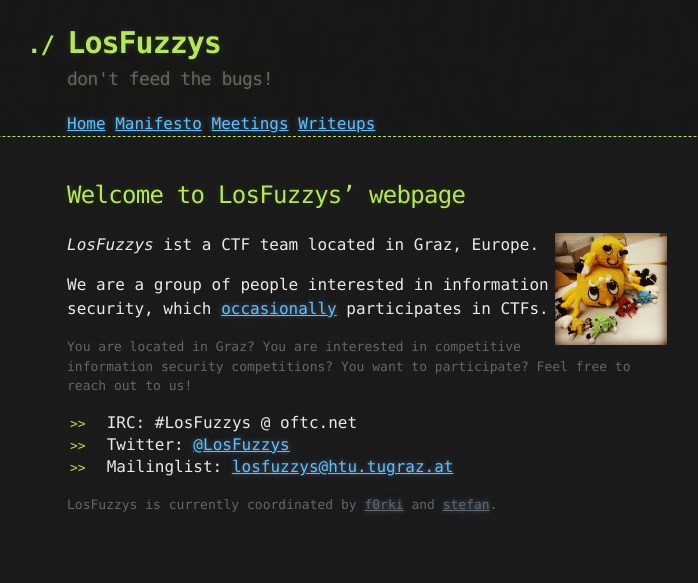
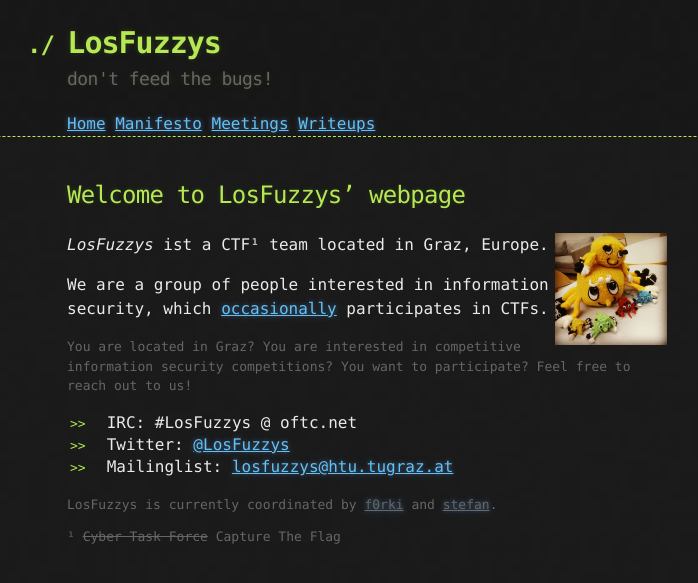
Before and after one commit to mtps3/Mtps3.github.io, a Jekyll site: the page built from index.md, in a window 1280 px wide. Shown: the top 583 px of the page, without its empty margins (273-971 px from the left). Built offline with Jekyll 4.4.1, drawn with Linux system fonts in a browser that asks for light colours.

Commit message:
fun fun fun

```diff
--- a/index.md
+++ b/index.md
@@ -8,7 +8,7 @@
 
 <img src="/images/fuzzy.jpg" style="width:7em; height:7em; float:right;" />
 
-*LosFuzzys* ist a CTF team located in Graz, Europe.
+*LosFuzzys* ist a CTF¹ team located in Graz, Europe.
 
 We are a group of people interested in information security, which [occasionally](https://ctftime.org/team/8323) participates in CTFs.
 
@@ -19,3 +19,8 @@
 * Mailinglist: [losfuzzys@htu.tugraz.at](https://mail.htu.tugraz.at/cgi-bin/mailman/listinfo/losfuzzys)
 
 <p class="small dark">LosFuzzys is currently coordinated by <a href="https://twitter.com/f0rki">f0rki</a> and <a href="https://twitter.com/stefan2904">stefan</a>.</p>
+
+
+<p class="small dark">
+¹ <strike>Cyber Task Force</strike> Capture The Flag
+</p>
```
